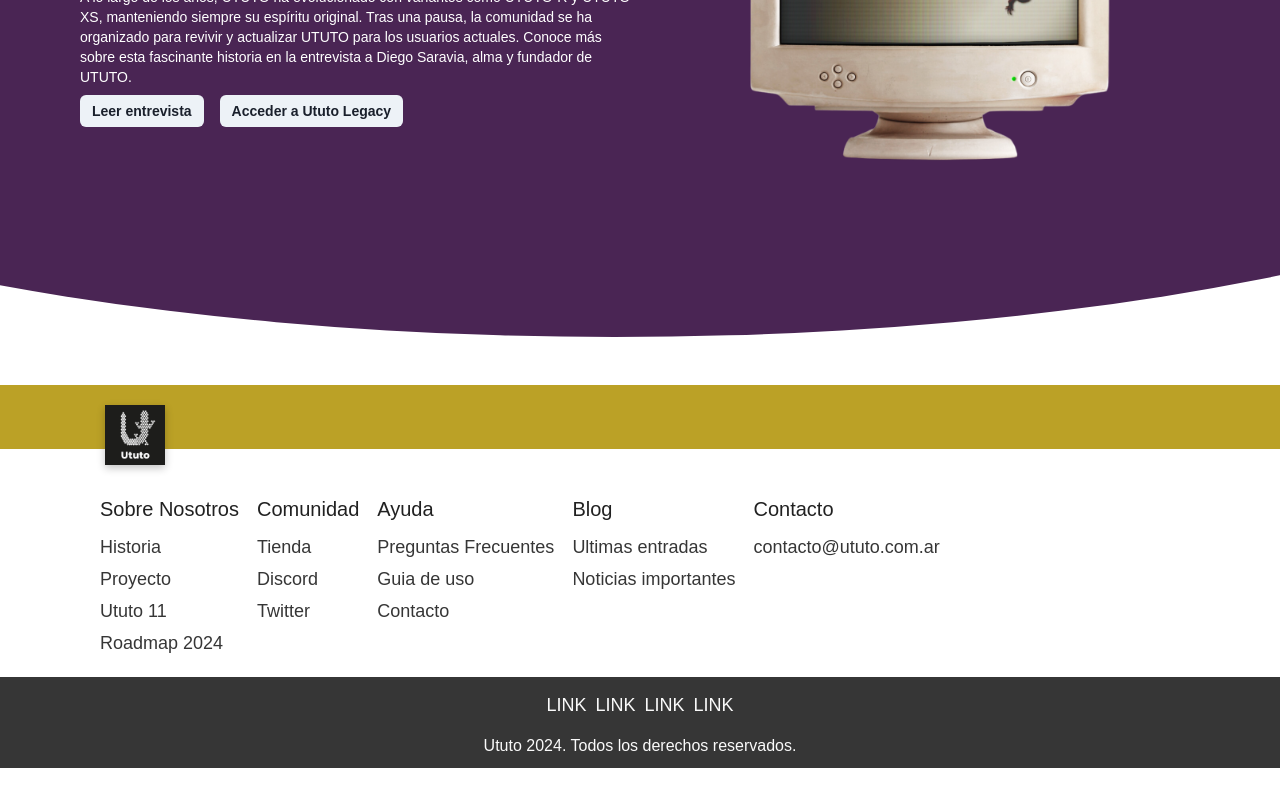
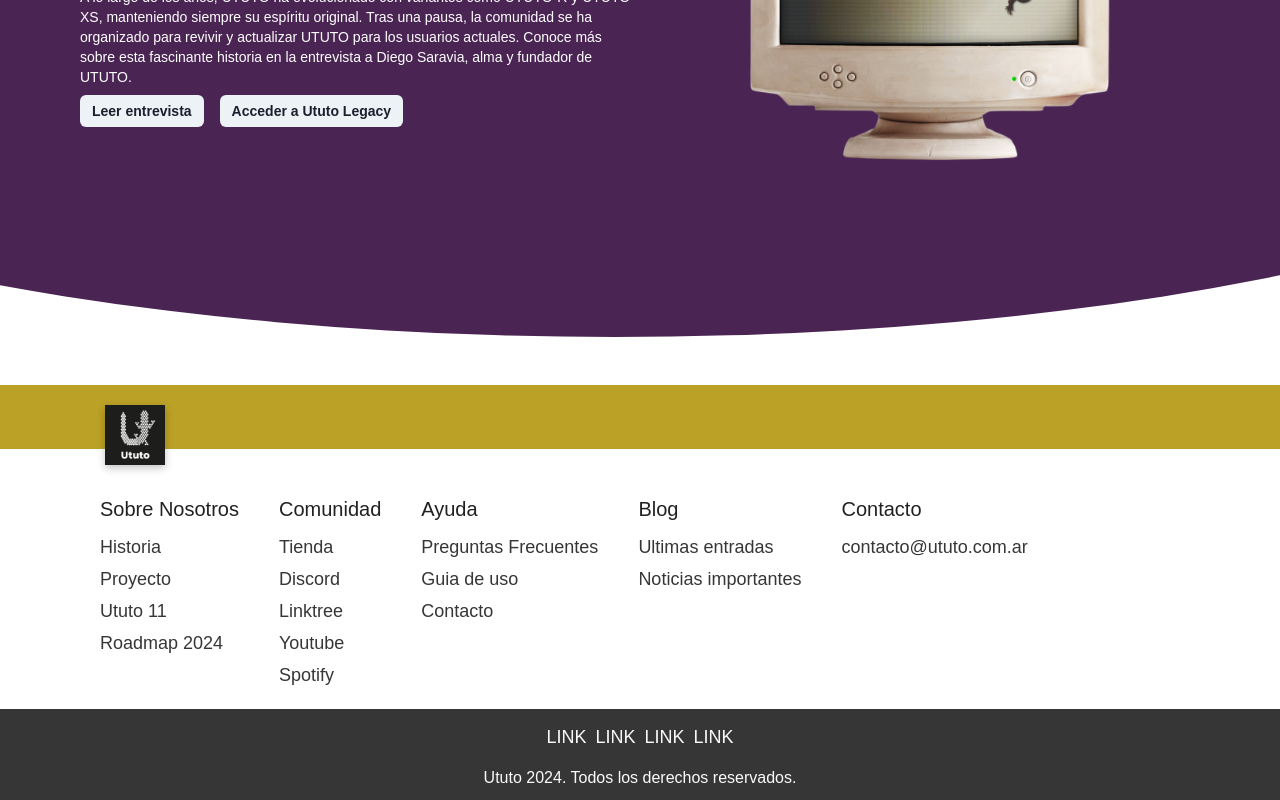
Before and after one commit to ututolinux/sitioWeb, a React (Vite) app: page / in a window 1280 px wide. Shown: the part 1549-2349 px from the top of the page. Before the commit the page ends 2317 px from the top, so only its background shows below. Built offline with nearby package versions, Linux system fonts and the light colour scheme.

Commit message:
Linktree added to footer & style modification

```diff
--- a/src/components/Footer/Footer.jsx
+++ b/src/components/Footer/Footer.jsx
@@ -44,7 +44,9 @@ const Footer = () => {
             <FooterLinksTitle>Comunidad</FooterLinksTitle>
             <FooterLinks href="#">Tienda</FooterLinks>
             <FooterLinks href="https://discord.gg/ASEuyrfpFy" target="_blank">Discord</FooterLinks>
-            <FooterLinks href="https://x.com/ututolinux" target="_blank">Twitter</FooterLinks>
+            <FooterLinks href="https://linktr.ee/ututolinux" target="_blank">Linktree</FooterLinks>
+            <FooterLinks href="https://www.youtube.com/@ututolinux" target="_blank">Youtube</FooterLinks>
+            <FooterLinks href="https://open.spotify.com/show/6E6Vk5F5XN3DsT4EWLux6I" target="_blank">Spotify</FooterLinks>
           </FooterLinksGroup>
 
           <FooterLinksGroup>
--- a/src/components/Footer/Footer.styles.js
+++ b/src/components/Footer/Footer.styles.js
@@ -32,7 +32,7 @@ export const FooterLinksContainer = styled.div`
     flex-wrap: wrap;
     flex-direction: column;
     height: fit-content;
-    gap: 18px;
+    gap: 10px;
     margin-top: var(--margin-md);
     padding: var(--padding-md);
 
@@ -44,6 +44,7 @@ export const FooterLinksContainer = styled.div`
 export const FooterLinksGroup = styled.ul`
     display: flex;
     flex-direction: column;
+    padding-right: 30px;
     gap: 5px;
 `
 
```
